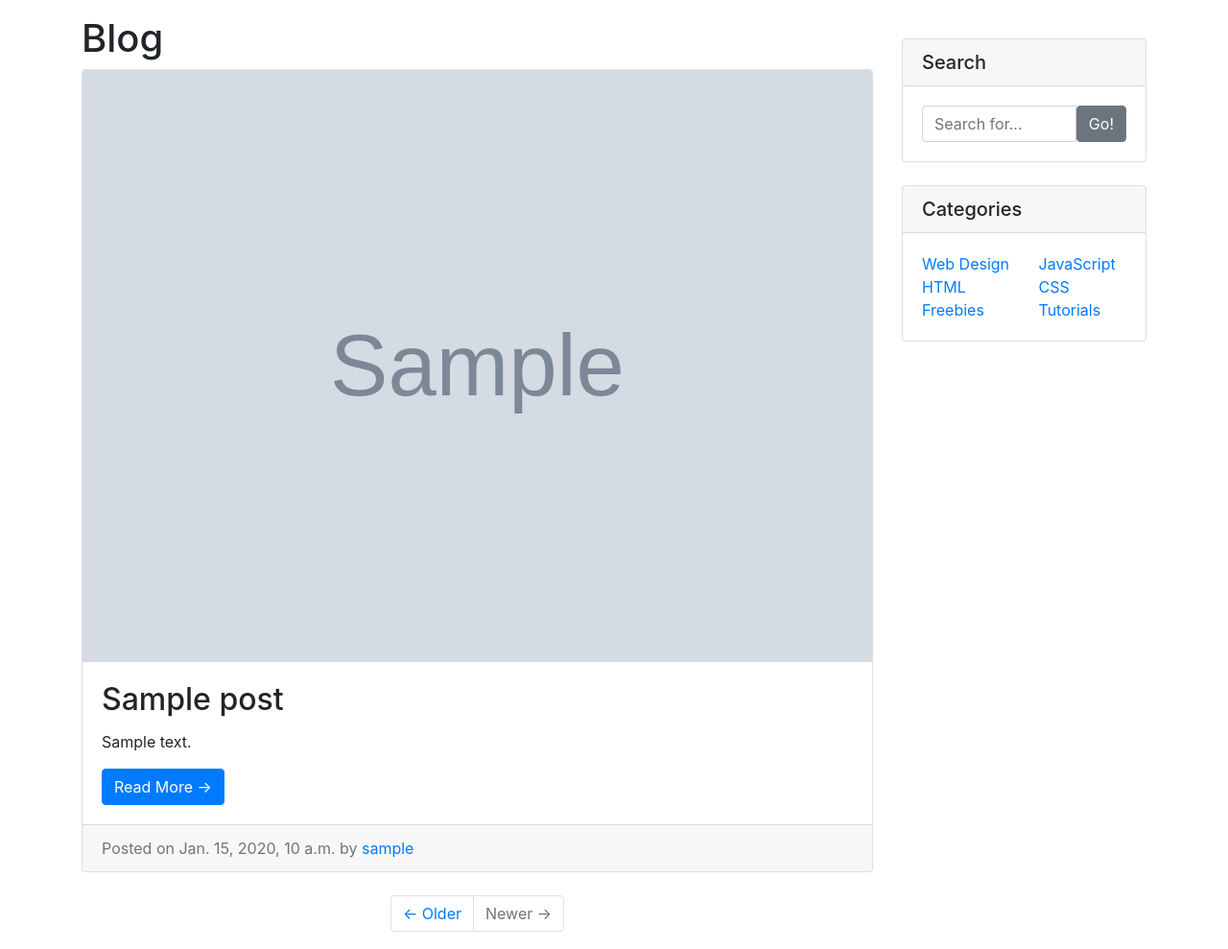
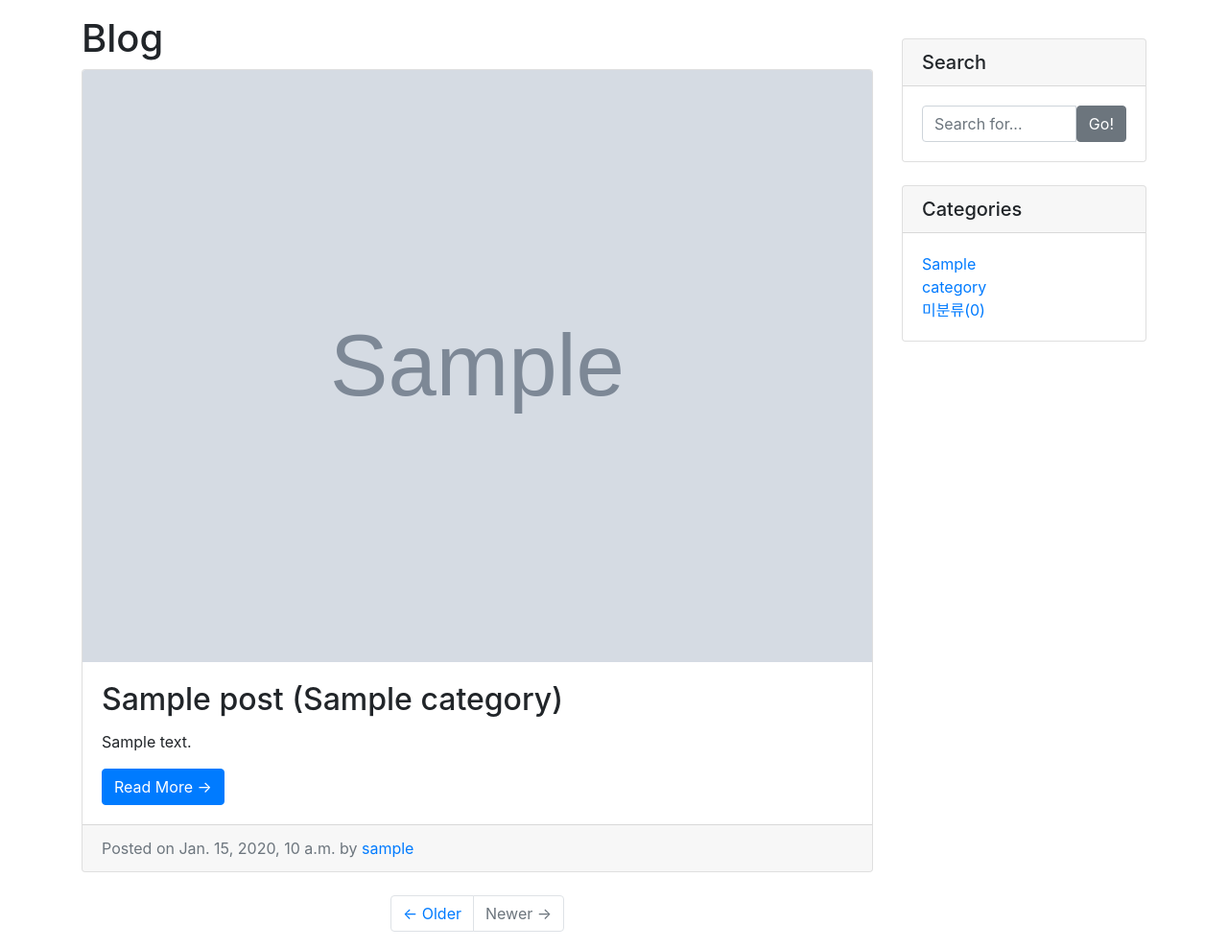
Before and after one commit to SIM-GYUBIN/SGB_CloudProgramming, a Django app: page /blog/ in a window 1280 px wide. Shown: the part 56-1045 px from the top of the page at 96% size. Run offline with Django 4.2, Linux system fonts and the light colour scheme; tables that the repository leaves empty hold one stand-in row (values such as "Sample post"); grey boxes marked "Sample" are stand-in pictures; some libraries are stand-ins or nearby versions.

Commit message:
tag달기

```diff
--- a/django_project/blog/models.py
+++ b/django_project/blog/models.py
@@ -3,9 +3,22 @@ import os.path
 from django.contrib.auth.models import User
 from django.db import models
 
+class Tag(models.Model):
+    name = models.CharField(max_length=20, unique=True)
+    slug = models.SlugField(max_length=50, unique=True, allow_unicode=True)
+
+    def get_absolute_url(self):
+        return f'/blog/tag/{self.slug}'
+
+    def __str__(self):
+        return self.name
+
 class Category(models.Model):
     name = models.CharField(max_length=20, unique=True)
     slug = models.SlugField(max_length=50, unique=True, allow_unicode=True)
+
+    def get_absolute_url(self):
+        return f'/blog/category/{self.slug}'
 
     def __str__(self):
         return self.name
@@ -27,8 +40,8 @@ class Post(models.Model):
     #작성자는 필수로 있어야 하니 on_delete로, 콜백함수넘기는 거니 cascade 뒤에 ()없이
     #cascade 대신 다른 여러 선택지들 많음, 막 어떤 다른 유저로 변경된다던지
     author = models.ForeignKey(User, null=True, on_delete=models.SET_NULL)
-
-    category =  models.ForeignKey(Category, null=True, on_delete=models.SET_NULL)
+    category = models.ForeignKey(Category, blank=False, null=True, on_delete=models.SET_NULL)
+    tag = models.ManyToManyField(Tag)
     def __str__(self):
         return f'[{self.pk}]{self.title} - {self.author}'
 
--- a/django_project/blog/templates/blog/post_list.html
+++ b/django_project/blog/templates/blog/post_list.html
@@ -10,7 +10,7 @@
                         <img class="card-img-top" src="{{ p.head_image.url }}" alt="Card image cap">
                     {% endif %}
                     <div class="card-body">
-                        <h2 class="card-title">{{ p.title}}</h2>
+                        <h2 class="card-title">{{ p.title}} ({{ p.category }})</h2>
                         <p class="card-text">{{ p.content | truncatewords:30 }}</p>
                         <a href="{{ p.get_absolute_url }}" class="btn btn-primary">Read More &rarr;</a>
                     </div>
--- a/django_project/blog/templates/blog/sidebar.html
+++ b/django_project/blog/templates/blog/sidebar.html
@@ -19,27 +19,13 @@
                         <div class="row">
                             <div class="col-lg-6">
                                 <ul class="list-unstyled mb-0">
+                                    {% for category in categories %}
+                                        <li>
+                                            <a href="{{ category.get_absolute_url }}">{{ category.name }}</a>
+                                        </li>
+                                    {% endfor %}
                                     <li>
-                                        <a href="#">Web Design</a>
-                                    </li>
-                                    <li>
-                                        <a href="#">HTML</a>
-                                    </li>
-                                    <li>
-                                        <a href="#">Freebies</a>
-                                    </li>
-                                </ul>
-                            </div>
-                            <div class="col-lg-6">
-                                <ul class="list-unstyled mb-0">
-                                    <li>
-                                        <a href="#">JavaScript</a>
-                                    </li>
-                                    <li>
-                                        <a href="#">CSS</a>
-                                    </li>
-                                    <li>
-                                        <a href="#">Tutorials</a>
+                                        <a href="/blog/category/no-category">미분류({{ no_category_count }})</a>
                                     </li>
                                 </ul>
                             </div>
--- a/django_project/blog/urls.py
+++ b/django_project/blog/urls.py
@@ -5,6 +5,7 @@ from . import views
 urlpatterns = [
     path('', views.PostList.as_view()),
     path('<int:pk>/', views.PostDetail.as_view()),
-
+    path('category/<str:slug>/', views.categories_page),
+    path('tag/<str:slug>/', views.tag_page),
 
 ]
--- a/django_project/blog/views.py
+++ b/django_project/blog/views.py
@@ -1,6 +1,8 @@
 from django.shortcuts import render
 from django.views.generic import ListView, DetailView
-from .models import Post
+from .models import Post, Category, Tag
+
+
 # 풀 경로로 import하면 문제 생김
 
 def index(request) :
@@ -14,6 +16,52 @@ class PostList(ListView):
     model = Post
     ordering = '-pk'
 
+    def get_context_data(self, *, object_list=None, **kwargs):
+        context = super(PostList, self).get_context_data()
+        context['categories'] = Category.objects.all()
+        context['no_category_count'] = Post.objects.filter(category=None).count()
+
+        return context
 
 class PostDetail(DetailView):
     model = Post
+
+    def get_context_data(self, *, object_list=None, **kwargs):
+        context = super(PostDetail, self).get_context_data()
+        context['categories'] = Category.objects.all()
+        context['no_category_count'] = Post.objects.filter(category=None).count()
+
+        return context
+
+
+def categories_page(request, slug):
+    if slug == 'no-category':
+        category = '미분류'
+        # 위 코드 카테고리 없는애들 필터링해서 찾아옴
+        post_list = Post.objects.filter(category=None)
+    else :
+        category = Category.objects.get(slug=slug)
+        post_list = Post.objects.filter(category=category)
+
+
+    context = {
+        'category': category,
+        'categories': Category.objects.all(),
+        'post_list': post_list,
+        'no_category_count' : Post.objects.filter(category=None).count()
+    }
+    return render(request, 'blog/post_list.html', context)
+
+
+def tag_page(request, slug):
+    tag = Tag.objects.get(slug=slug)
+    #이 태그에 해당하는 것들 보여줘라 하는 것
+    post_list = tag.post_set.all()
+
+    context = {
+        'tag': tag,
+        'categories': Category.objects.all(),
+        'post_list': post_list,
+        'no_category_count': Post.objects.filter(category=None).count()
+    }
+    return render(request, 'blog/post_list.html', context)
```
Also changed, not shown: django_project/blog/admin.py (+6 -1 lines), django_project/blog/templates/blog/post_detail.html (+9 -2 lines).
